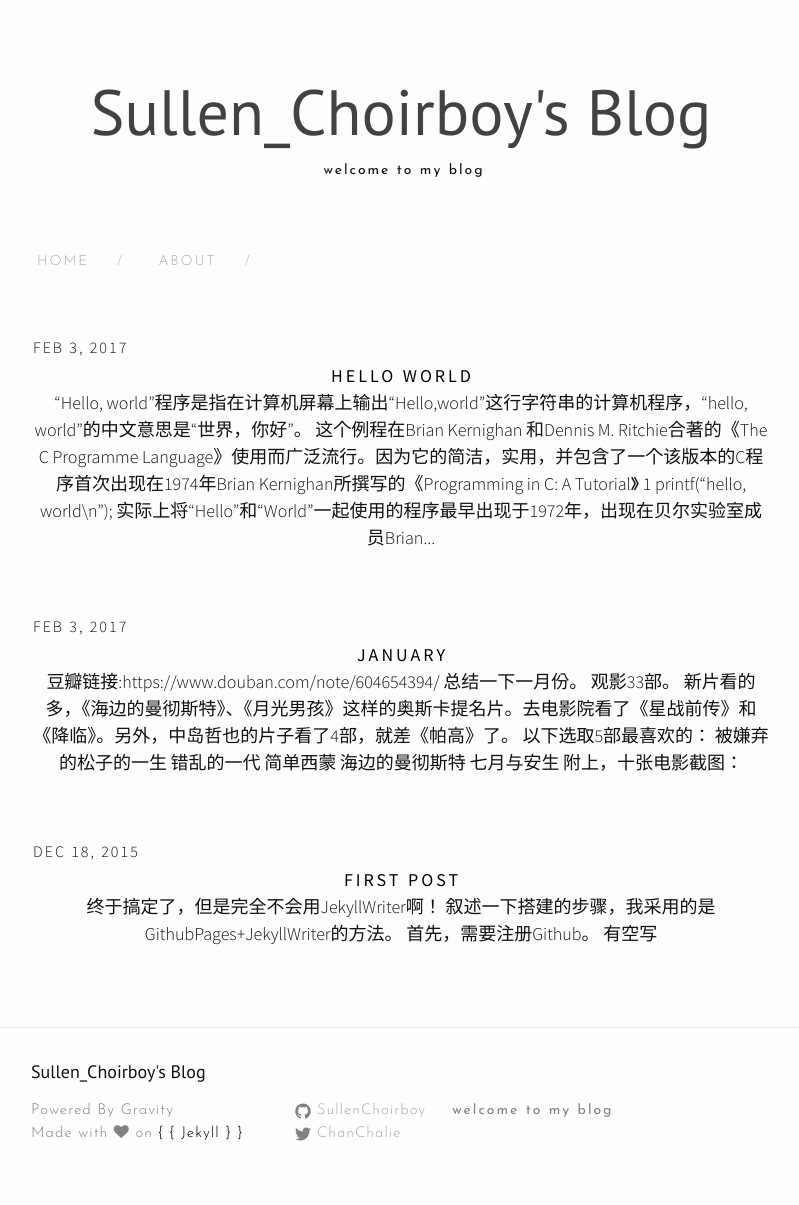
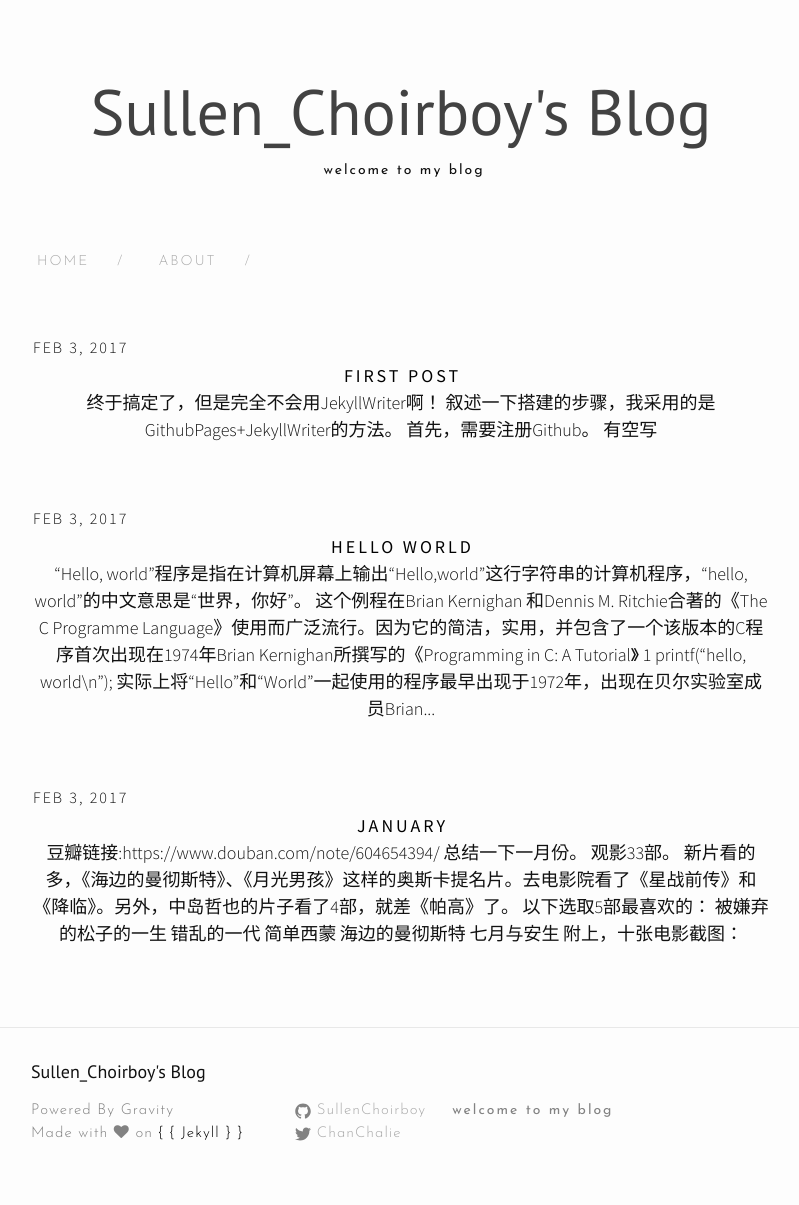
Before and after one commit to SullenChoirboy/SullenChoirboy.github.io, a Jekyll site: the page built from index.html, in a window 1280 px wide. Shown: the whole page, without its empty margins (239-1038 px from the left). Built offline with Jekyll 4.4.1, drawn with Linux system fonts in a browser that asks for light colours; nearby versions of some CDN libraries.

Commit message:
Update First Post

```diff
--- a/_posts/2017-02-03-first-blog.md
+++ b/_posts/2017-02-03-first-blog.md
@@ -1,7 +1,7 @@
 ---
 layout: post
 title: First Post
-date: '2015-12-18 21:45:10 +0800'
+date: '2017-2-3 14:59'
 tags: 技术
 categories: WrittenByMe
 ---
```
